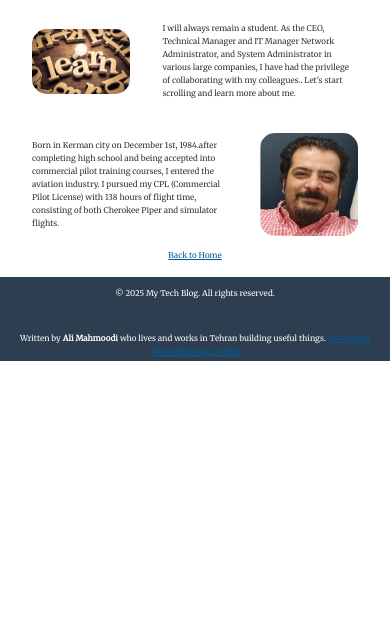
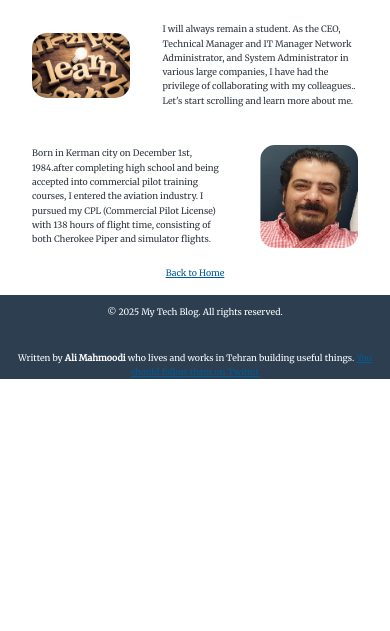
Before and after one commit to alpha330/CV-GATSBY-V2, a Gatsby site: page /about in a window 390 px wide. Shown: the part 213-844 px from the top of the page. Built offline with nearby package versions, Linux system fonts and the light colour scheme; Gatsby itself is replaced by a stand-in of ours.

Commit message:
update
fix css add plugin

```diff
--- a/gatsby-config.js
+++ b/gatsby-config.js
@@ -19,6 +19,7 @@ module.exports = {
         name: `blog`,
       },
     },
+    `gatsby-plugin-styled-components`,
     `gatsby-plugin-sass`,
     `gatsby-plugin-image`,
     `gatsby-plugin-sharp`,  // اضافه کردن این خط
--- a/package.json
+++ b/package.json
@@ -12,6 +12,7 @@
     "@emotion/styled": "^11.14.0",
     "@fontsource-variable/montserrat": "^5.0.17",
     "@fontsource/merriweather": "^5.0.8",
+    "babel-plugin-styled-components": "^2.1.4",
     "dotenv": "^16.4.7",
     "gatsby": "^5.14.1",
     "gatsby-plugin-feed": "^5.14.0",
@@ -19,6 +20,7 @@
     "gatsby-plugin-manifest": "^5.14.0",
     "gatsby-plugin-sass": "^6.14.0",
     "gatsby-plugin-sharp": "^5.14.0",
+    "gatsby-plugin-styled-components": "^6.14.0",
     "gatsby-remark-images": "^7.14.0",
     "gatsby-remark-prismjs": "^7.14.0",
     "gatsby-remark-responsive-iframe": "^6.14.0",
--- a/src/style.css
+++ b/src/style.css
@@ -77,7 +77,7 @@ html {
 
 body {
   font-family: var(--font-body);
-  font-size: 62.5%;
+  font-size: 75%;
   color: var(--color-text);
 }
 
@@ -352,7 +352,7 @@ main{
 
 @media (max-width: 42rem) {
   body{
-    font-size: 50%;
+    font-size: 55%;
   }
   blockquote {
     padding: var(--spacing-0) var(--spacing-0) var(--spacing-0) var(--spacing-4);
```
Also changed, not shown: 1 other file.
